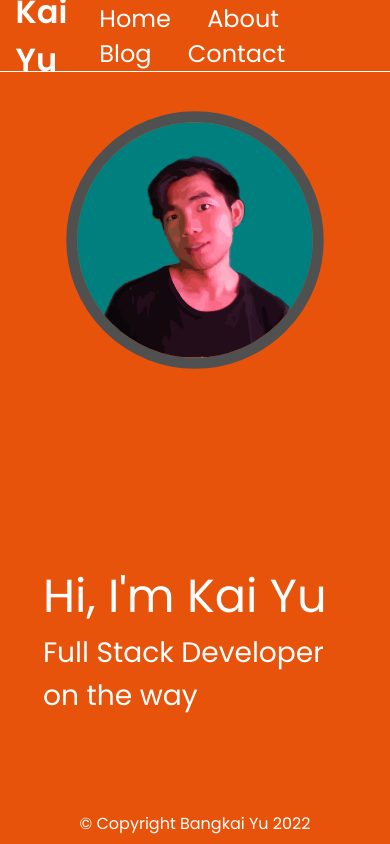
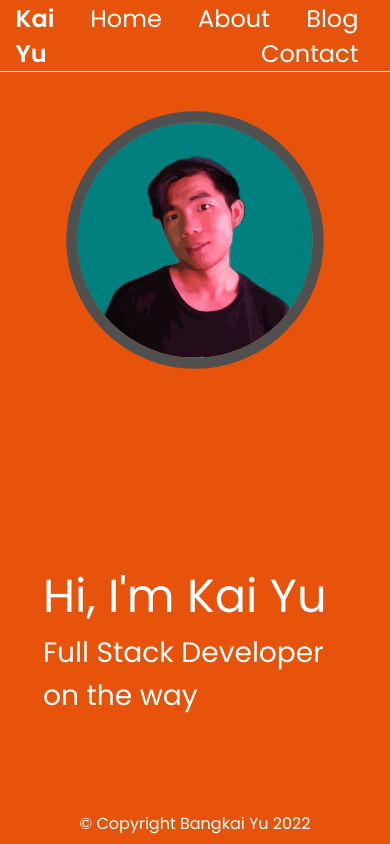
Before and after one commit to springbird123/Bangkai_T1A2, a plain HTML site: page pages/index.html in a window 390 px wide. Drawn offline with Linux system fonts and the light colour scheme.

Commit message:
modified the nav bar

```diff
--- a/css/global-style.css
+++ b/css/global-style.css
@@ -24,7 +24,6 @@ body {
     justify-content: space-between;
     align-items: center;
     position: fixed;
-    z-index: 1;
     background-color: #e7530b;
     width: 100vw;
     height: 4.5rem;
@@ -39,10 +38,6 @@ body {
       font-weight: 600;
     }
 
-    header div :hover {
-      font-weight: 900;
-      margin: 1px solid white;
-    }
     nav a{
       display: flex;
       justify-content: space-between;
@@ -50,11 +45,15 @@ body {
       font-size: 1.5rem;
       color: #ffffff;
     }
+
+    nav ul{
+      text-align: right;
+    }
+
     nav li{
       display: inline-block;
       margin: 0rem 1rem;
     }
-
 
     header a:hover {
       text-decoration: underline;
@@ -79,3 +78,17 @@ footer {
     padding: 0.5rem 2.5rem;
   }
   /*footer end-------------------------*/
+
+
+  @media screen and (max-width: 768px) {
+
+    #site-title {
+      font-size: 1.5rem;
+    }
+
+  header a:hover {
+    text-decoration: underline;
+    font-weight: 900;
+    margin: 0;
+  }
+  }
--- a/pages/index.html
+++ b/pages/index.html
@@ -21,10 +21,12 @@
             <div><a id="site-title" href="./index.html">Kai Yu</a></div>
             <!-- Navigation bar -->
             <nav>
+                <ul>
                     <li><a href="./index.html">Home</a></li>
                     <li><a href="./about.html">About</a></li>
                     <li><a href="./blog.html">Blog</a></li>
                     <li><a href="./contact.html">Contact</a></li>
+                </ul>
             </nav>
         </header>
 
```
Also changed, not shown: pages/about.html (+2 -0 lines), pages/blog.html (+2 -0 lines), pages/contact.html (+2 -0 lines), pages/posts/post_1.html (+2 -0 lines), pages/posts/post_2.html (+2 -0 lines), pages/posts/post_3.html (+2 -0 lines), pages/posts/post_4.html (+2 -0 lines), pages/posts/post_5.html (+2 -0 lines).
